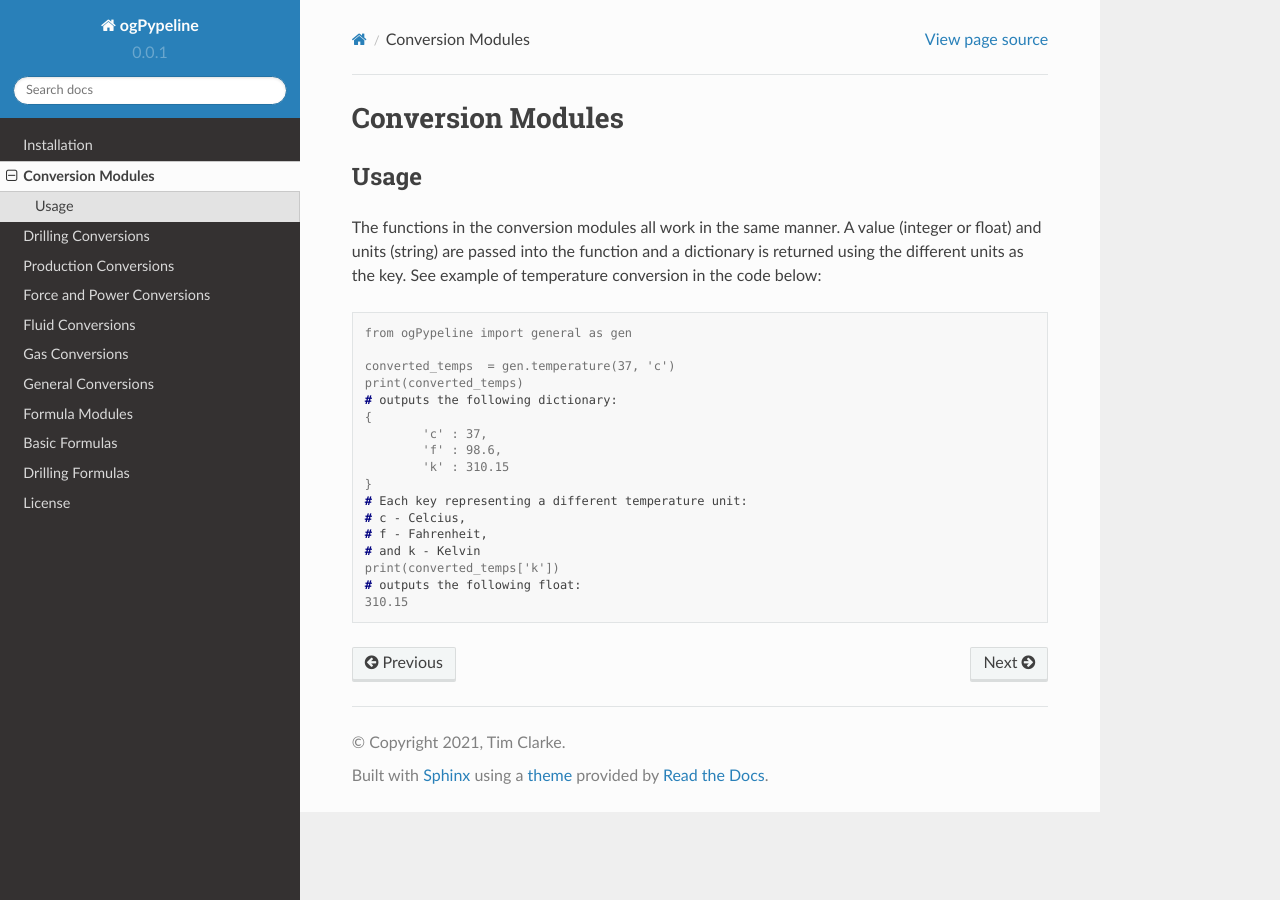
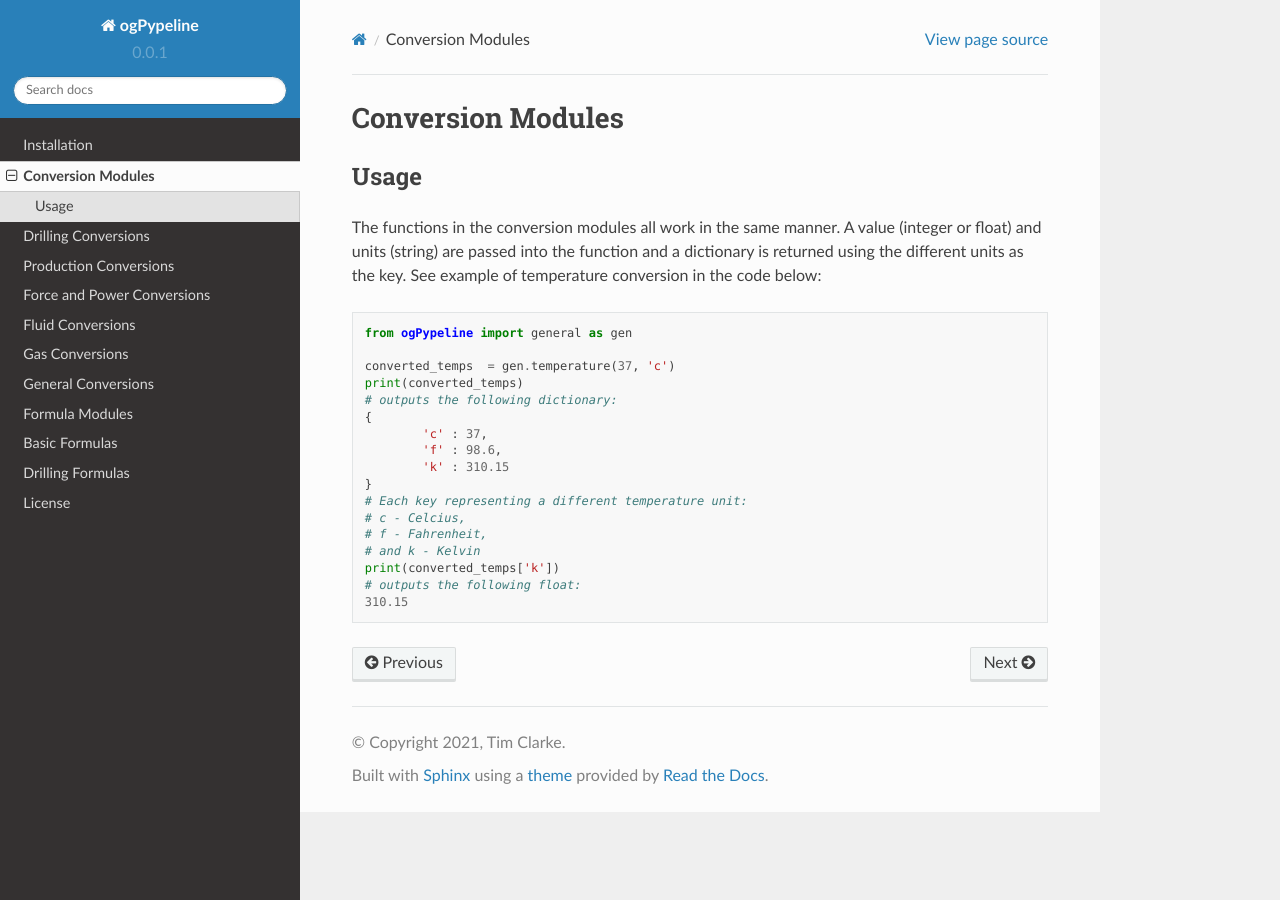
Before and after one commit to this-isnt-me/ogPypeline, a Sphinx documentation site: the page built from docs/source/conversion.rst, in a window 1280 px wide. Built offline with Sphinx 7.4.7 and the Read the Docs theme 2.0.0, drawn with Linux system fonts in a browser that asks for light colours.

Commit message:
Docs Restructured - code blocks

```diff
--- a/docs/source/conversion.rst
+++ b/docs/source/conversion.rst
@@ -5,7 +5,7 @@ Usage
 ------------
 The functions in the conversion modules all work in the same manner. A value (integer or float) and units (string) are passed into the function and a dictionary is returned using the different units as the key. See example of temperature conversion in the code below:
 
-.. code-block:: console
+.. code:: python
 
    from ogPypeline import general as gen
 
```
